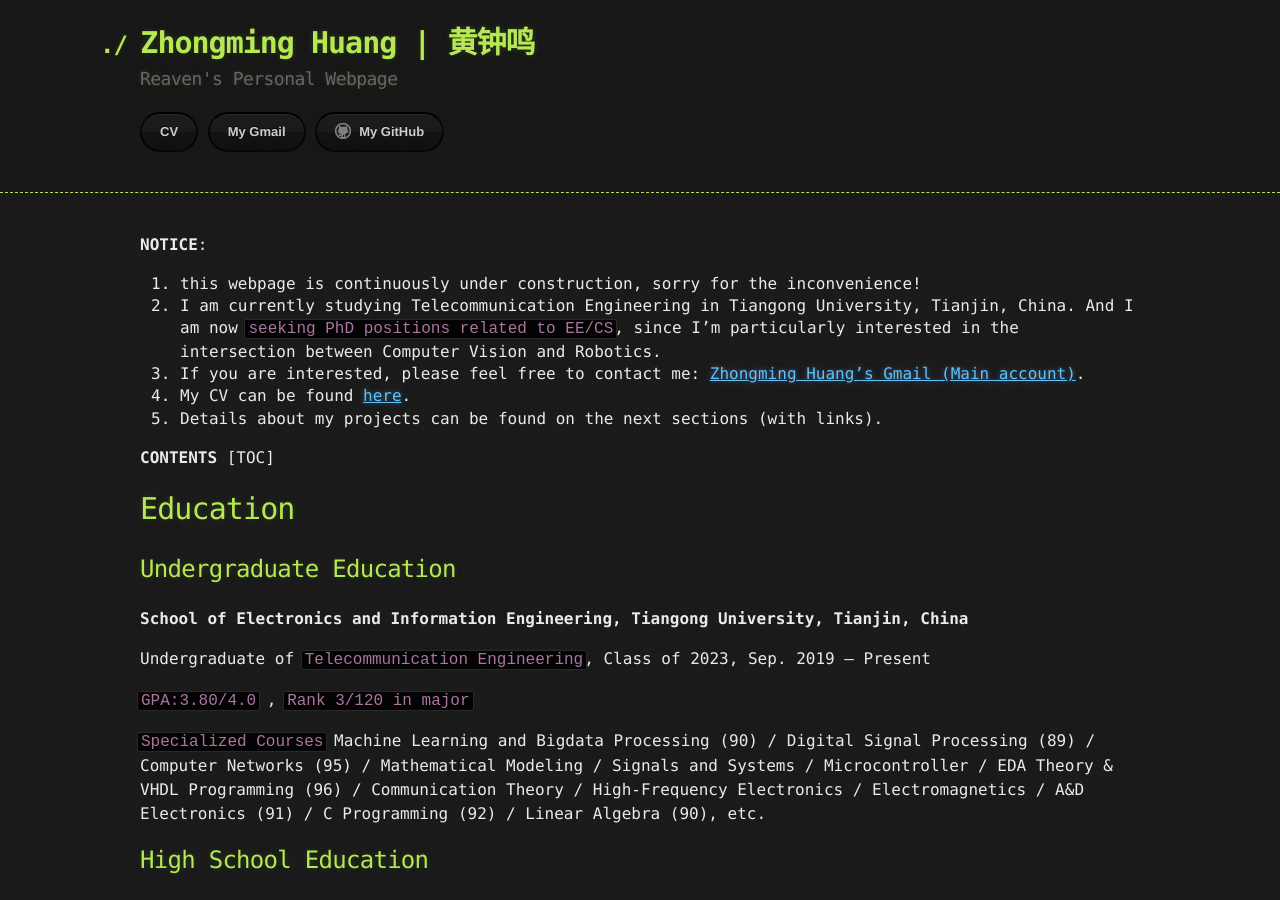
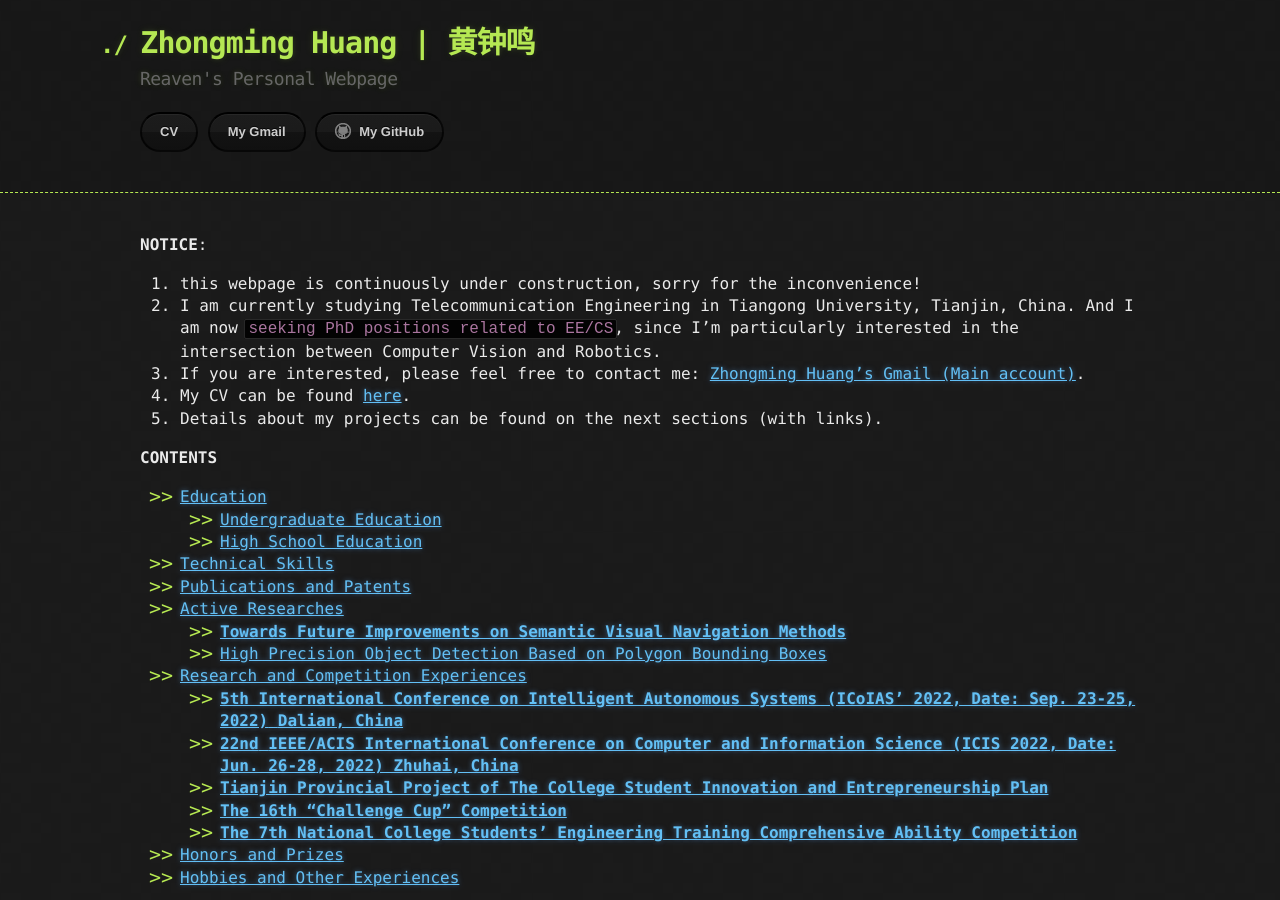
Before and after one commit to ReavenH/ReavenH.github.io, a Jekyll site: the page built from index.md, in a window 1280 px wide and 900 px high. Built offline with Jekyll 4.4.1, drawn with Linux system fonts in a browser that asks for light colours.

Commit message:
add a TOC to the mainpage

```diff
--- a/index.md
+++ b/index.md
@@ -10,7 +10,22 @@ layout: default
 5. Details about my projects can be found on the next sections (with links).
 
 **CONTENTS**
-[TOC]
+- [Education](#education)
+  - [Undergraduate Education](#undergraduate-education)
+  - [High School Education](#high-school-education)
+- [Technical Skills](#technical-skills)
+- [Publications and Patents](#publications-and-patents)
+- [Active Researches](#active-researches)
+  - [**Towards Future Improvements on Semantic Visual Navigation Methods**](#towards-future-improvements-on-semantic-visual-navigation-methods)
+  - [High Precision Object Detection Based on Polygon Bounding Boxes](#high-precision-object-detection-based-on-polygon-bounding-boxes)
+- [Research and Competition Experiences](#research-and-competition-experiences)
+  - [**5th International Conference on Intelligent Autonomous Systems (ICoIAS’ 2022, Date: Sep. 23-25, 2022)**         **Dalian, China**](#5th-international-conference-on-intelligent-autonomous-systems-icoias-2022-date-sep-23-25-2022---------dalian-china)
+  - [**22nd** **IEEE/ACIS International Conference on Computer and Information Science (ICIS 2022, Date: Jun. 26-28, 2022)  Zhuhai, China**](#22nd-ieeeacis-international-conference-on-computer-and-information-science-icis-2022-date-jun-26-28-2022--zhuhai-china)
+  - [**Tianjin Provincial Project of The College Student Innovation and Entrepreneurship Plan**](#tianjin-provincial-project-of-the-college-student-innovation-and-entrepreneurship-plan)
+  - [**The 16th "Challenge Cup" Competition**](#the-16th-challenge-cup-competition)
+  - [**The 7th National College Students' Engineering Training Comprehensive Ability Competition**](#the-7th-national-college-students-engineering-training-comprehensive-ability-competition)
+- [Honors and Prizes](#honors-and-prizes)
+- [Hobbies and Other Experiences](#hobbies-and-other-experiences)
 
 # Education
 
```
